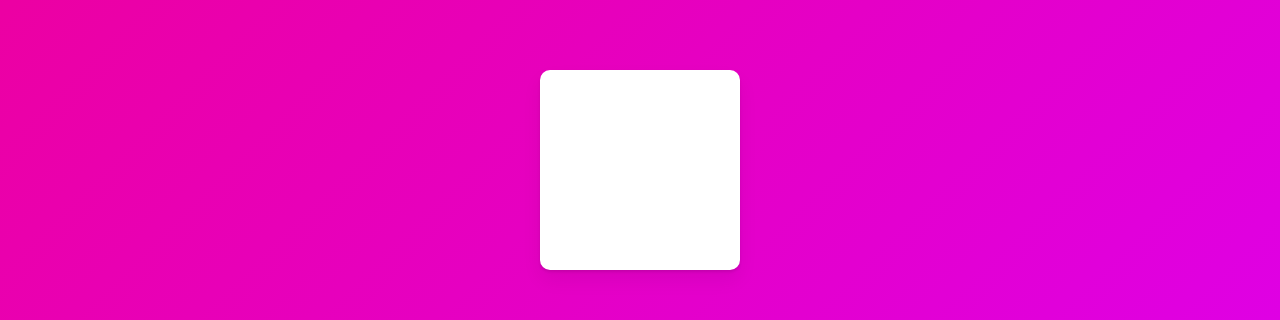
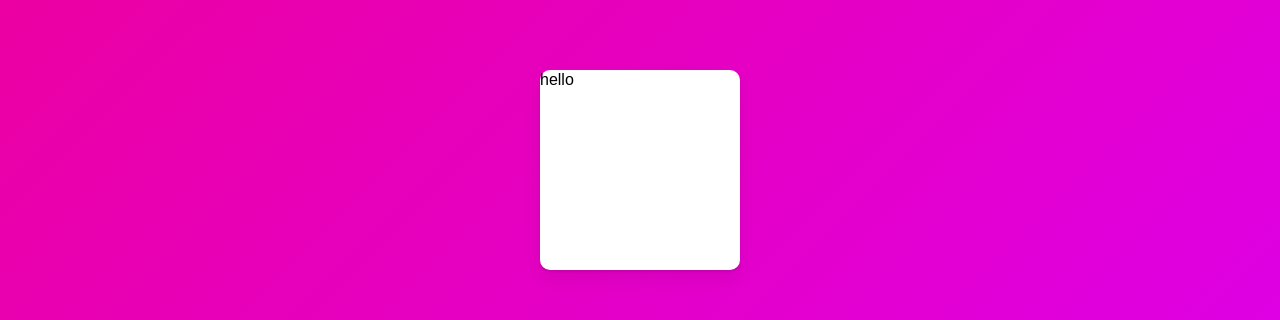
Before and after one commit to bona1122/netflix-clone, a React (Vite) app: page / in a window 1280 px wide. Shown: the part 230-550 px from the top of the page. Built offline with nearby package versions, Linux system fonts and the light colour scheme.

Commit message:
Animation: variants

```diff
--- a/package.json
+++ b/package.json
@@ -10,6 +10,7 @@
     "preview": "vite preview"
   },
   "dependencies": {
+    "framer-motion": "^11.0.5",
     "react": "^18.2.0",
     "react-dom": "^18.2.0",
     "recoil": "^0.7.7",
--- a/src/App.tsx
+++ b/src/App.tsx
@@ -1,4 +1,5 @@
 import styled from "styled-components";
+import { motion } from "framer-motion";
 
 const Wrapper = styled.div`
   display: flex;
@@ -10,17 +11,24 @@ const Wrapper = styled.div`
   align-items: center;
   height: 100vh;
 `;
-const Box = styled.div`
+const Box = styled(motion.div)`
   width: 200px;
   height: 200px;
   background-color: white;
   border-radius: 10px;
   box-shadow: 0 2px 3px rgba(0, 0, 0, 0.1), 0 10px 20px rgba(0, 0, 0, 0.06);
 `;
+
+const variance = {
+  start: { scale: 0 },
+  end: { scale: 1, rotateZ: 360, transition: { type: "spring", delay: 0.5 } },
+};
 function App() {
   return (
     <Wrapper>
-      <Box />
+      <Box variants={variance} initial="start" animate="end">
+        hello
+      </Box>
     </Wrapper>
   );
 }
```
Also changed, not shown: 1 other file (tests, documents, lock files or other folders).
